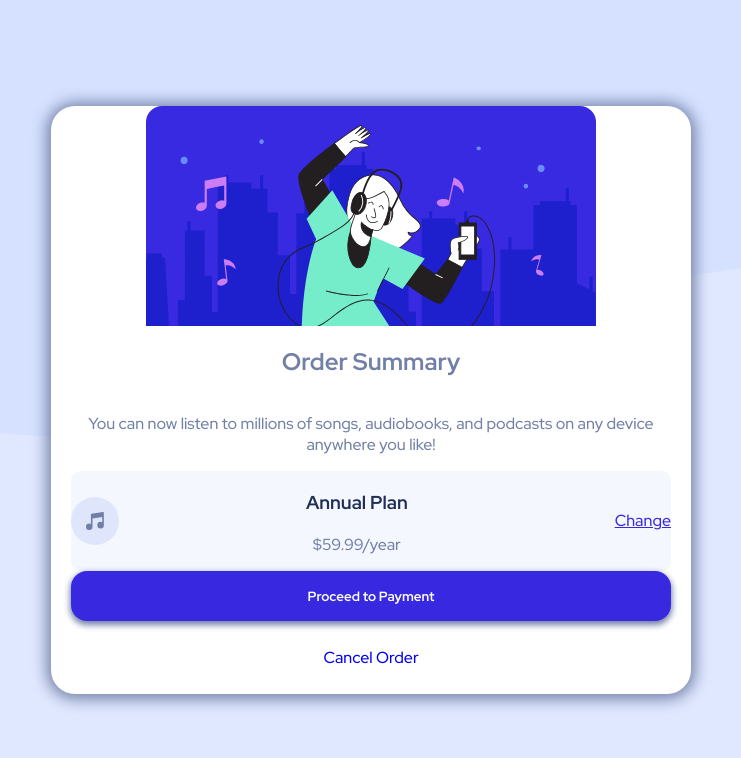
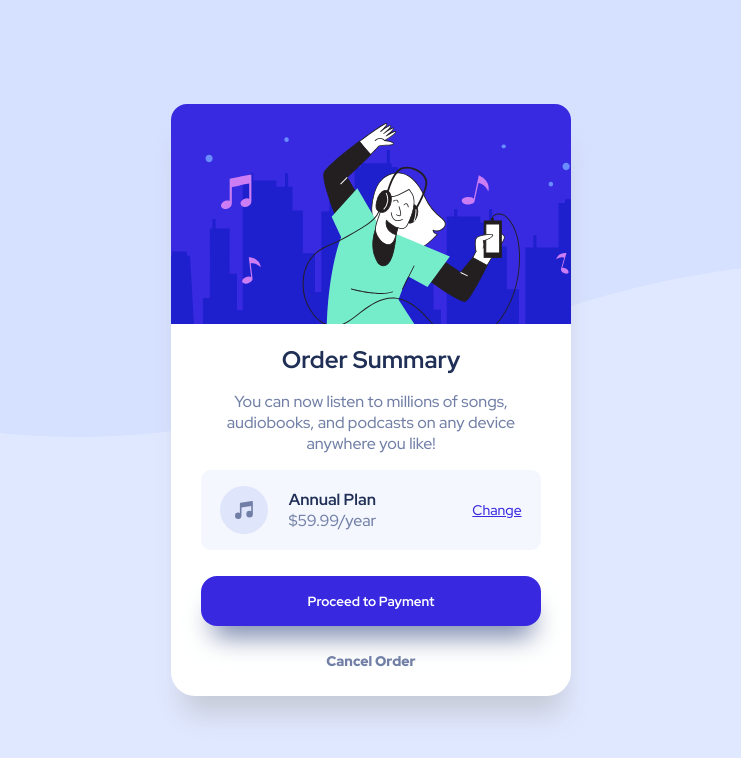
Before and after one commit to lenniecottrell/FM-order-summary-component, a React (Create React App) app in the folder order-summary-component/: page / in a window 1280 px wide. Shown: the top 758 px of the page, without its empty margins (269-1010 px from the left). Built offline with nearby package versions, Linux system fonts and the light colour scheme.

Commit message:
finish desktop styles

```diff
--- a/order-summary-component/src/App.css
+++ b/order-summary-component/src/App.css
@@ -1,7 +1,7 @@
 @import url('https://fonts.googleapis.com/css2?family=Red+Hat+Display:wght@500;700;900&display=swap');
 
 /*Variables */
-:root {
+html {
   --mobile-width: 375px;
   --desktop-width: 1440px;
   --pale-blue: hsl(225, 100%, 94%);
@@ -38,15 +38,21 @@
   align-items: center;
   border: none;
   border-radius: 1.5rem;
-  box-shadow: 0px 1px 15px 4px var(--desaturated-blue);
-  margin: 10px 20rem;
+  /* box-shadow: 0px 1px 15px 4px var(--desaturated-blue); */
+box-shadow: 2px 27px 27px -10px rgba(171,171,171,0.47);  max-width: 400px;
 }
 
 .cardContent {
   display: flex;
   flex-direction: column;
-  padding: 0rem 20px;
+  align-items: center;
+  padding: 0rem 30px;
   color: var(--desaturated-blue);
+}
+
+.cardContent > h2 {
+  color: var(--dark-blue);
+  margin-bottom: 0px;
 }
 
 .card > h1 h2 {
@@ -60,8 +66,9 @@
 }
 
 .heroImage {
-  max-width: 100%;
+  width: 100%;
   max-height: auto;
+  object-fit: contain;
   border-radius: 1rem 1rem 0 0 ;
 }
 
@@ -72,7 +79,10 @@
   border-radius: 0.6rem;
   background-color: var(--very-pale-blue);
   align-items: center;
-  justify-content: space-between;
+  justify-content: center;
+  width: 100%;
+  padding: 1rem 0rem;
+  margin-bottom: 1rem;
 }
 
 .planSelection a {
@@ -80,16 +90,32 @@
   color: var(--bright-blue);
 }
 
-.planText h3{
+.planText {
+  margin-left: 20px;
+}
+
+.planText h4{
   color: var(--dark-blue);
 }
 
 .changeLink {
-  margin-left: 20px;
+  margin-left: 6rem;
+  font-size: 14px;
+  font-weight: 700;
 }
 
-.musicIcon {
+.changeLink:hover {
+  color: hsl(245, 75%, 68%);
+  text-decoration: none;
+  font-weight: 900;
+}
 
+.planType {
+  margin: 0;
+}
+
+.price{
+  margin: 0;
 }
 
 .proceed {
@@ -97,19 +123,30 @@
   font-family: 'Red Hat Display';
   font-weight: 700;
   background-color: var(--bright-blue);
+  width: 100%;
   padding: 1rem;
+  margin-top: 10px;
   border: none;
   border-radius: 1rem;
-  box-shadow: 0 3px 6px 1px var(--desaturated-blue);
+box-shadow: 2px 20px 27px -10px var(--desaturated-blue);}
 
+.proceed:hover {
+  background-color: hsl(245, 75%, 68%);
 }
 
 .cancelOrder {
   text-decoration: none;
+  width: fit-content;
   padding: 1rem;
   margin: 10px 0px;
+  font-size: 14px;
+  font-weight: 900;
+  color: var(--desaturated-blue)
 }
 
+.cancelOrder:hover {
+  color: var(--dark-blue);
+}
 /* @media (prefers-reduced-motion: no-preference) {
   .App {
 
--- a/order-summary-component/src/components/Card.js
+++ b/order-summary-component/src/components/Card.js
@@ -4,7 +4,9 @@ import PlanSelection from '../components/PlanSelection'
 import { ReactComponent as Hero } from '../images/illustration-hero.svg'
 
 
+
 const Card = () => {
+
     return (
         <div className="card">
             <Hero className="heroImage"/>
--- a/order-summary-component/src/components/PlanSelection.js
+++ b/order-summary-component/src/components/PlanSelection.js
@@ -6,8 +6,8 @@ const PlanSelection = () => {
         <div className = "planSelection">
             <MusicIcon className="musicIcon"/>
             <div className="planText">
-                <h3>Annual Plan</h3>
-                <p>$59.99/year</p>
+                <h4 className="planType">Annual Plan</h4>
+                <p className="price">$59.99/year</p>
             </div>
             <a href='#' className="changeLink"> Change</a>
         </div>
```
